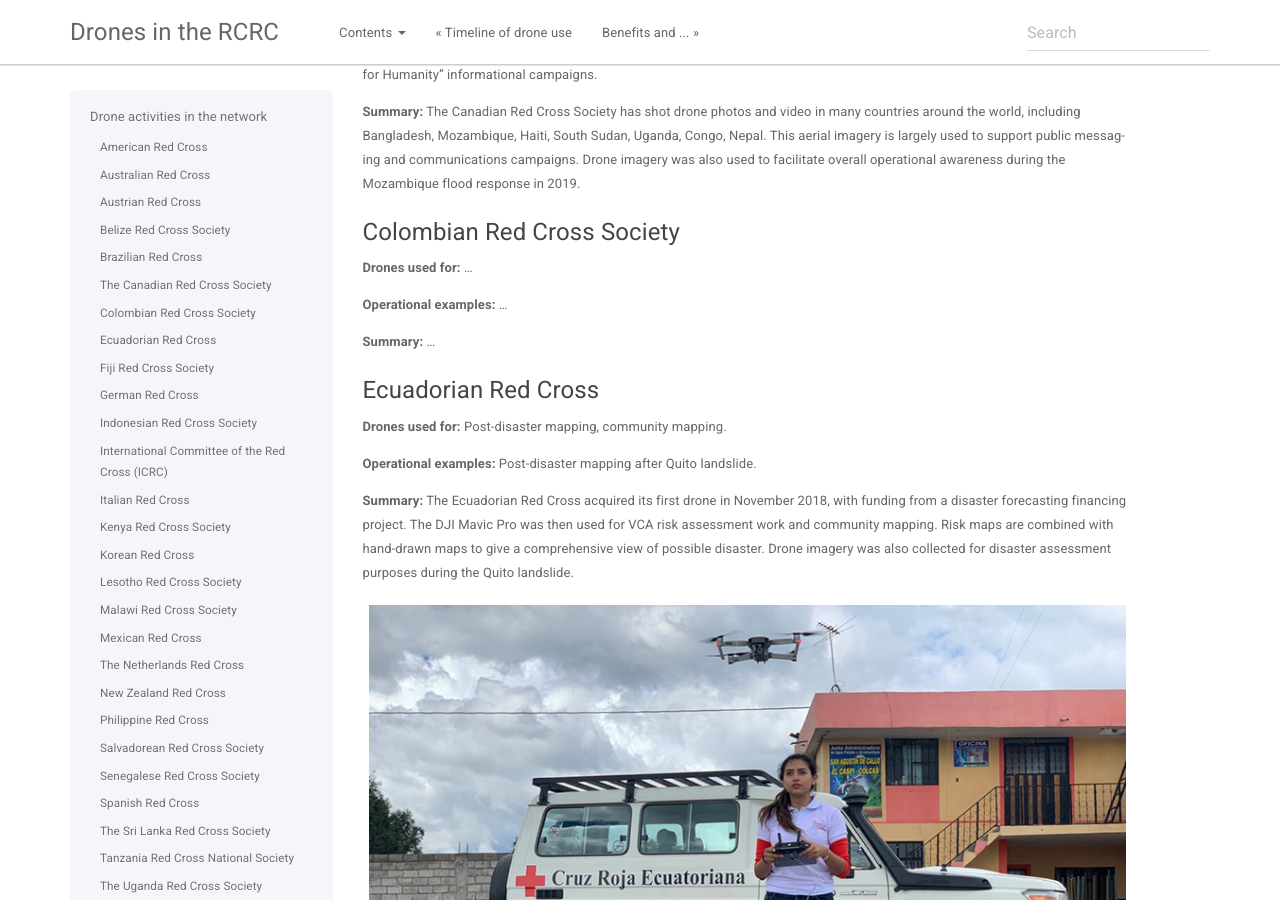
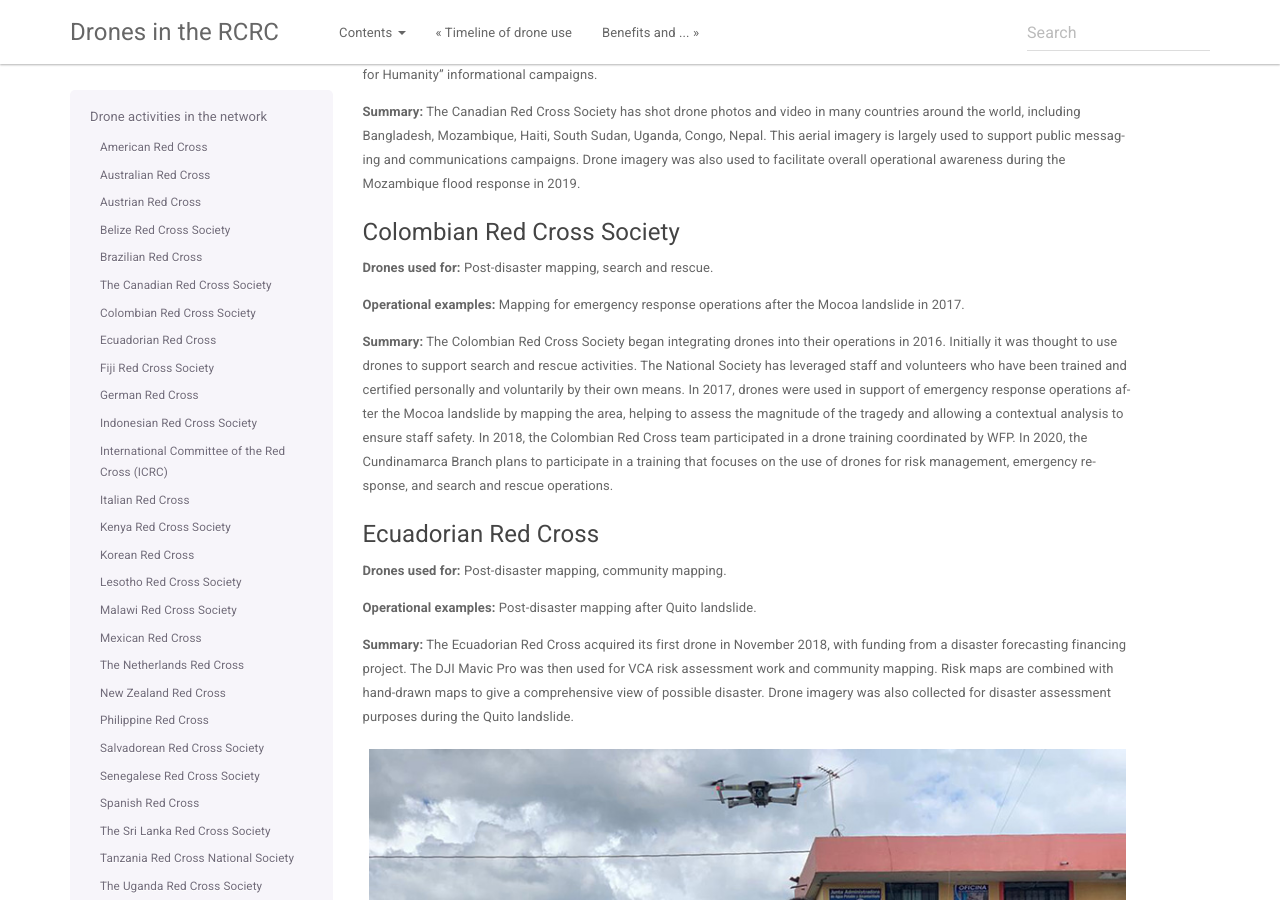
Before and after one commit to AmericanRedCross/rcrc-drones, a Sphinx documentation site: the page built from source/activities.rst, in a window 1280 px wide and 900 px high, scrolled down 3523 px. Built offline with Sphinx 7.4.7, drawn with Linux system fonts in a browser that asks for light colours.

Commit message:
colombian rc

```diff
--- a/source/activities.rst
+++ b/source/activities.rst
@@ -93,11 +93,11 @@ The Canadian Red Cross Society
 Colombian Red Cross Society
 ***************************
 
-**Drones used for:** ...
+**Drones used for:** Post-disaster mapping, search and rescue.
 
-**Operational examples:** ...
+**Operational examples:** Mapping for emergency response operations after the Mocoa landslide in 2017.
 
-**Summary:** ...
+**Summary:** The Colombian Red Cross Society began integrating drones into their operations in 2016. Initially it was thought to use drones to support search and rescue activities. The National Society has leveraged staff and volunteers who have been trained and certified personally and voluntarily by their own means. In 2017, drones were used in support of emergency response operations after the Mocoa landslide by mapping the area, helping to assess the magnitude of the tragedy and allowing a contextual analysis to ensure staff safety. In 2018, the Colombian Red Cross team participated in a drone training coordinated by WFP. In 2020, the Cundinamarca Branch plans to participate in a training that focuses on the use of drones for risk management, emergency response, and search and rescue operations.
 
 ********************
 Ecuadorian Red Cross
```
